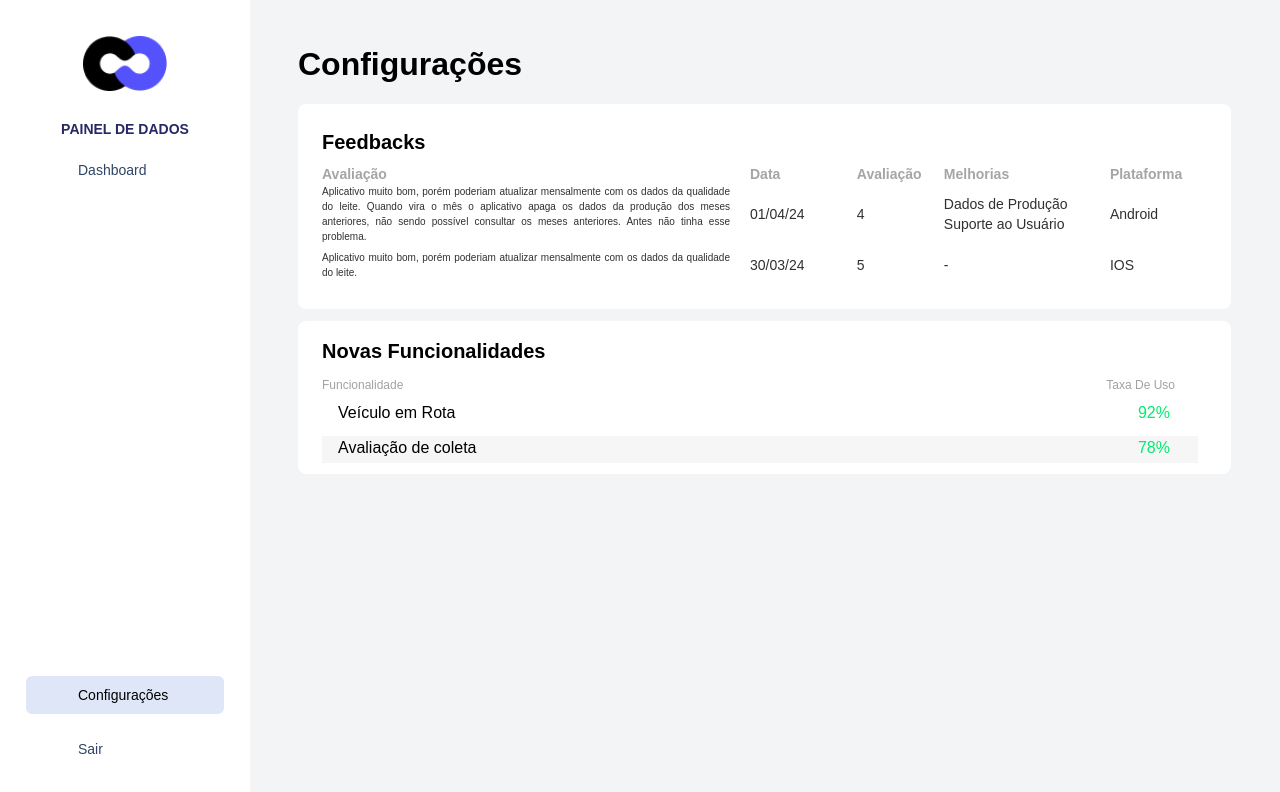
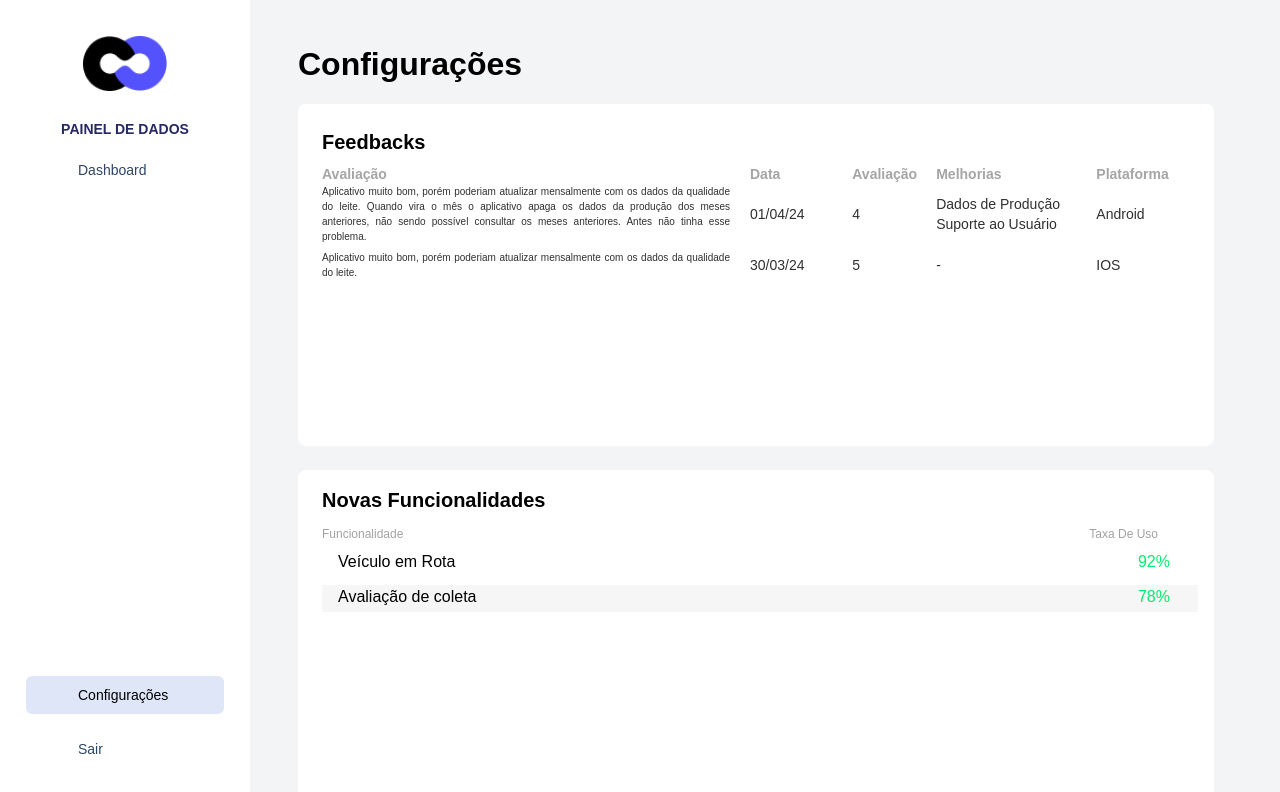
Before and after one commit to cassianobraz/CONVICTI-teste-frontend-junior, a Vue app: page /Config in a window 1280 px wide. Shown: the top 792 px of the page. Built offline with nearby package versions, Linux system fonts and the light colour scheme; some icons are missing.

Commit message:
fix size the project

```diff
--- a/src/components/Config/Config.vue
+++ b/src/components/Config/Config.vue
@@ -28,10 +28,10 @@
     </aside>
 
     <!-- Main Content -->
-    <div class="flex-1 mt-10 ml-12 space-y-3">
+    <div class="flex-1 mt-5 ml-12 space-y-6">
       <h2 class="text-[32px] font-semibold mb-4">Configurações</h2>
       <!--! feedbacks -->
-      <div class="p-6 bg-white rounded-lg w-[933px]">
+      <div class="p-6 bg-white rounded-lg w-[916px] h-[342px]">
         <h2 class="text-xl font-semibold mb-2">Feedbacks</h2>
         <table class="w-full">
           <thead>
@@ -58,7 +58,7 @@
         </table>
       </div>
       <!--! final -->
-      <div class="px-6 py-4 bg-white rounded-lg w-[933px] h-[153px]">
+      <div class="px-6 py-4 bg-white rounded-lg w-[916px] h-[342px]">
         <h2 class="text-xl font-semibold mb-4">Novas Funcionalidades</h2>
         <div class="mr-8">
           <div class="flex justify-between text-font-dash text-xs -mt-1">
--- a/src/components/Dashboard/Dash.vue
+++ b/src/components/Dashboard/Dash.vue
@@ -28,7 +28,7 @@
     </aside>
 
     <!-- Main Content -->
-    <div class="flex-1 mt-10 ml-12 space-y-3">
+    <div class="flex-1 -mt-26 ml-12 space-y-3">
       <h2 class="text-[32px] font-semibold mb-4">Estatísticas</h2>
       <div class="flex gap-6 rounded-md">
         <div class="w-[264px] h-[141px] bg-white p-5 rounded-md">
--- a/src/view/Config.vue
+++ b/src/view/Config.vue
@@ -1,5 +1,5 @@
 <template>
-  <Config />
+  <Config class="flex justify-center items-center max-w-7xl" />
 </template>
 
 <script setup>
--- a/src/view/Dashboard.vue
+++ b/src/view/Dashboard.vue
@@ -1,5 +1,5 @@
 <template>
-  <Dash />
+  <Dash class="flex justify-center items-center max-w-7xl" />
 </template>
 
 <script setup>
--- a/src/view/Home.vue
+++ b/src/view/Home.vue
@@ -1,5 +1,5 @@
 <template>
-  <div class="flex justify-center items-center h-screen w-full">
+  <div class="flex justify-center items-center max-w-7xl">
     <Main />
   </div>
 </template>
```
